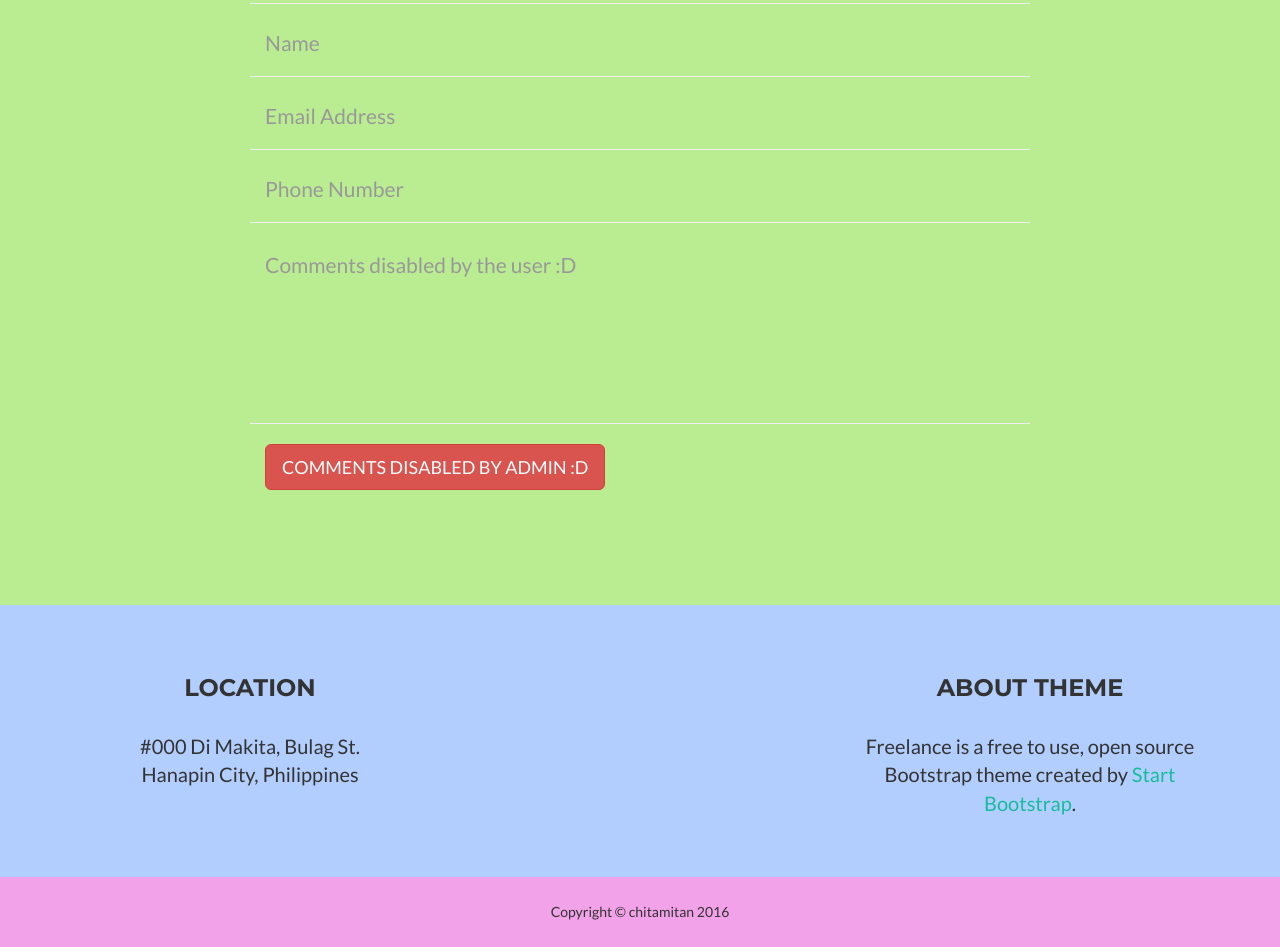
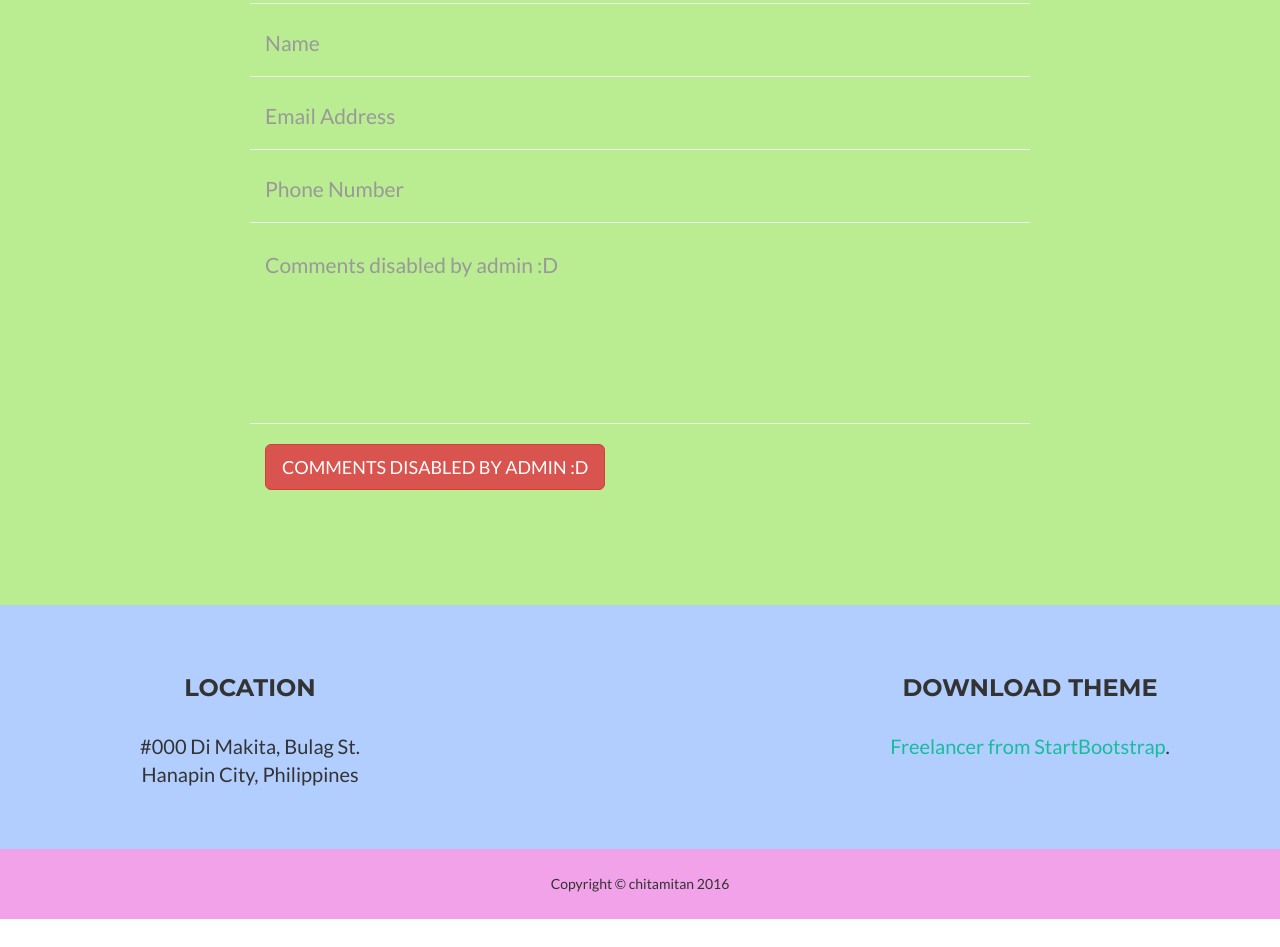
Before and after one commit to chitamitan/chitamitan.github.io, a website: page index.html in a window 1280 px wide. Shown: the part 1968-2915 px from the top of the page. After the commit the page ends 2887 px from the top, so only its background shows below. Drawn offline with nearby package versions, Linux system fonts and the light colour scheme.

Commit message:
Update index.html

```diff
--- a/index.html
+++ b/index.html
@@ -215,7 +215,7 @@
                         <div class="row control-group">
                             <div class="form-group col-xs-12 floating-label-form-group controls">
                                 <label>Message</label>
-                                <textarea rows="5" class="form-control" placeholder="Comments disabled by the user :D" id="message" required data-validation-required-message="Comments disabled by the user :D"></textarea>
+                                <textarea rows="5" class="form-control" placeholder="Comments disabled by admin :D" id="message" required data-validation-required-message="Comments disabled by the user :D"></textarea>
                                 <p class="help-block text-danger"></p>
                             </div>
                         </div>
@@ -246,8 +246,8 @@
 
                     </div>
                     <div class="footer-col col-md-4">
-                        <h3>About Theme</h3>
-                        <p>Freelance is a free to use, open source Bootstrap theme created by <a href="http://startbootstrap.com">Start Bootstrap</a>.</p>
+                        <h3>Download Theme</h3>
+                        <p><a href="http://startbootstrap.com">Freelancer from StartBootstrap</a>.</p>
                     </div>
                 </div>
             </div>
```
